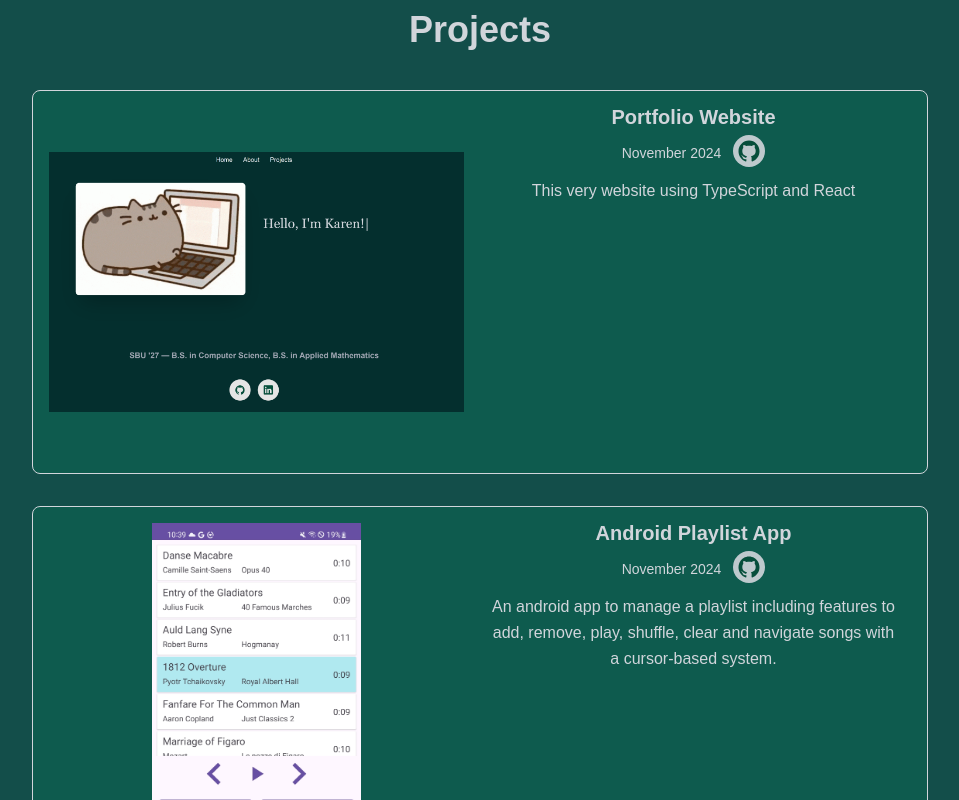
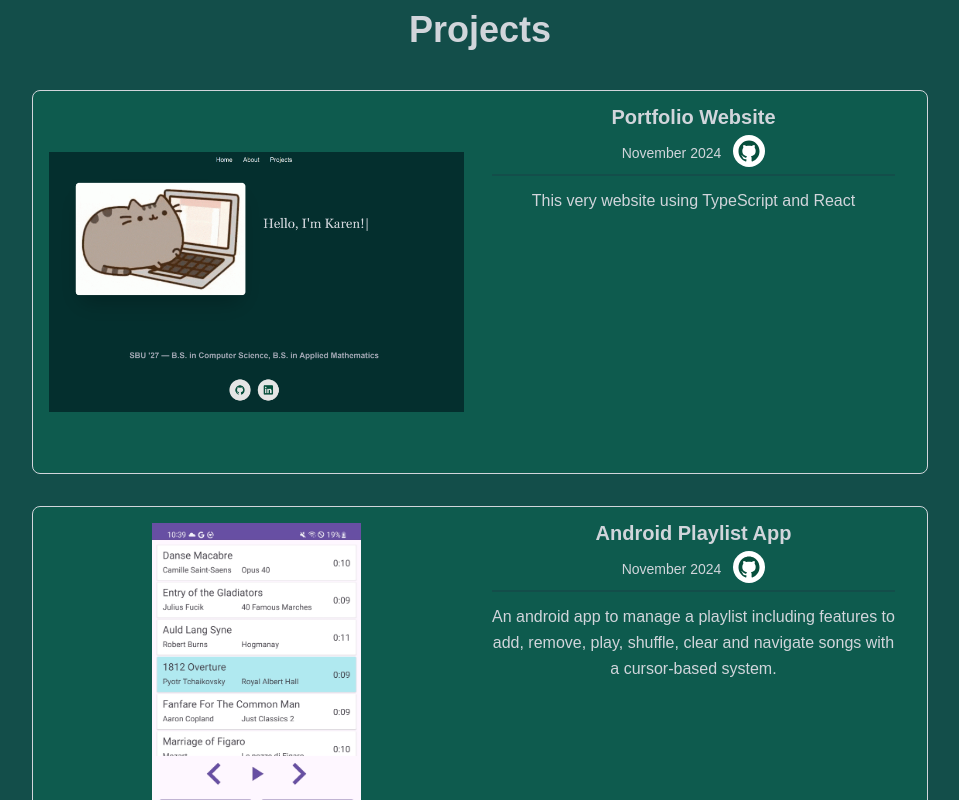
Before and after one commit to karzhao/karen-zhao, a Next.js app: page / in a window 1280 px wide. Shown: the part 1980-2780 px from the top of the page, without its empty margins (160-1119 px from the left). Built offline with nearby package versions, Linux system fonts and the light colour scheme.

Commit message:
added a border btwn title and text :D

```diff
--- a/app/Projects/ProjectEntries.tsx
+++ b/app/Projects/ProjectEntries.tsx
@@ -67,12 +67,13 @@ const ProjectEntries = ({
                             <span className="text-gray-300 text-sm">{date}</span>
                             {repo !== "#" && (
                                 <Link href={repo}>
-                                    <button className="inline-flex h-8 w-8 items-center justify-center rounded-full bg-gray-300/90 font-medium text-emerald-900 hover:bg-gray-400">
+                                    <button className="inline-flex h-8 w-8 items-center justify-center rounded-full bg-white font-medium text-emerald-900 hover:bg-gray-400">
                                         <IoLogoGithub size={24} />
                                     </button>
                                 </Link>
                             )}
                         </div>
+                        <hr className="border-b-[1.5px] border-teal-900 my-1 w-full" />
                         <div>
                             <p className="mt-2 text-gray-300 text-center leading-relaxed">{description}</p>
                         </div>
```
